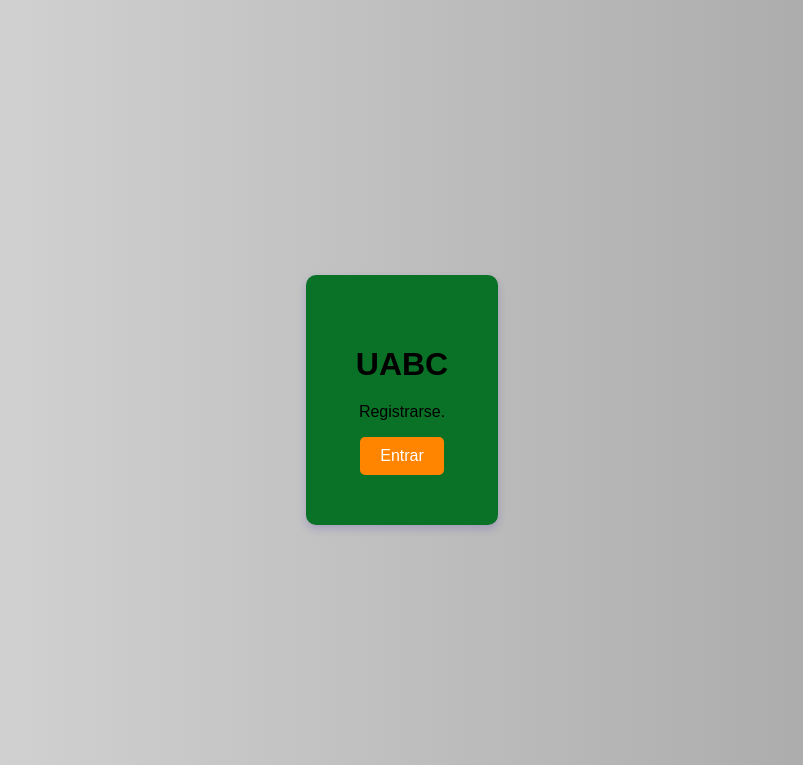
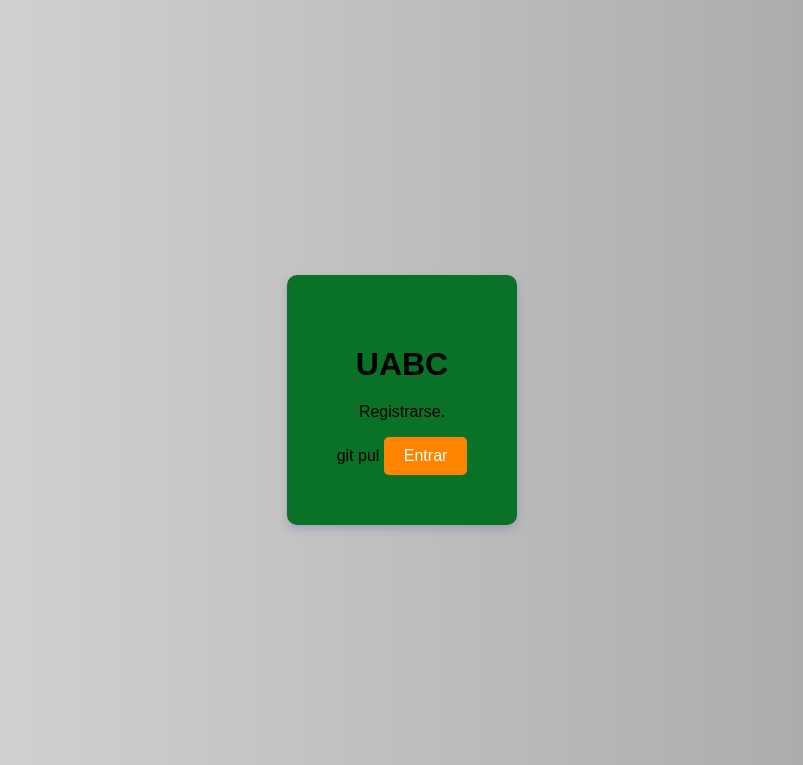
Before and after one commit to julianparra1/villavix, a Flask app: page / in a window 1280 px wide. Shown: the top 765 px of the page, without its empty margins (238-1041 px from the left). Run offline with Flask 3, Linux system fonts and the light colour scheme.

Commit message:
Diseño 42

```diff
--- a/templates/index.html
+++ b/templates/index.html
@@ -10,7 +10,7 @@
     <div class="container">
         <h1>UABC</h1>
         <p>Registrarse.</p>
-        <a href="/luis" class="btn">Entrar</a>
+git pul        <a href="www.pokemon.com" class="btn">Entrar</a>
     </div>
 </body>
 </html>
```
